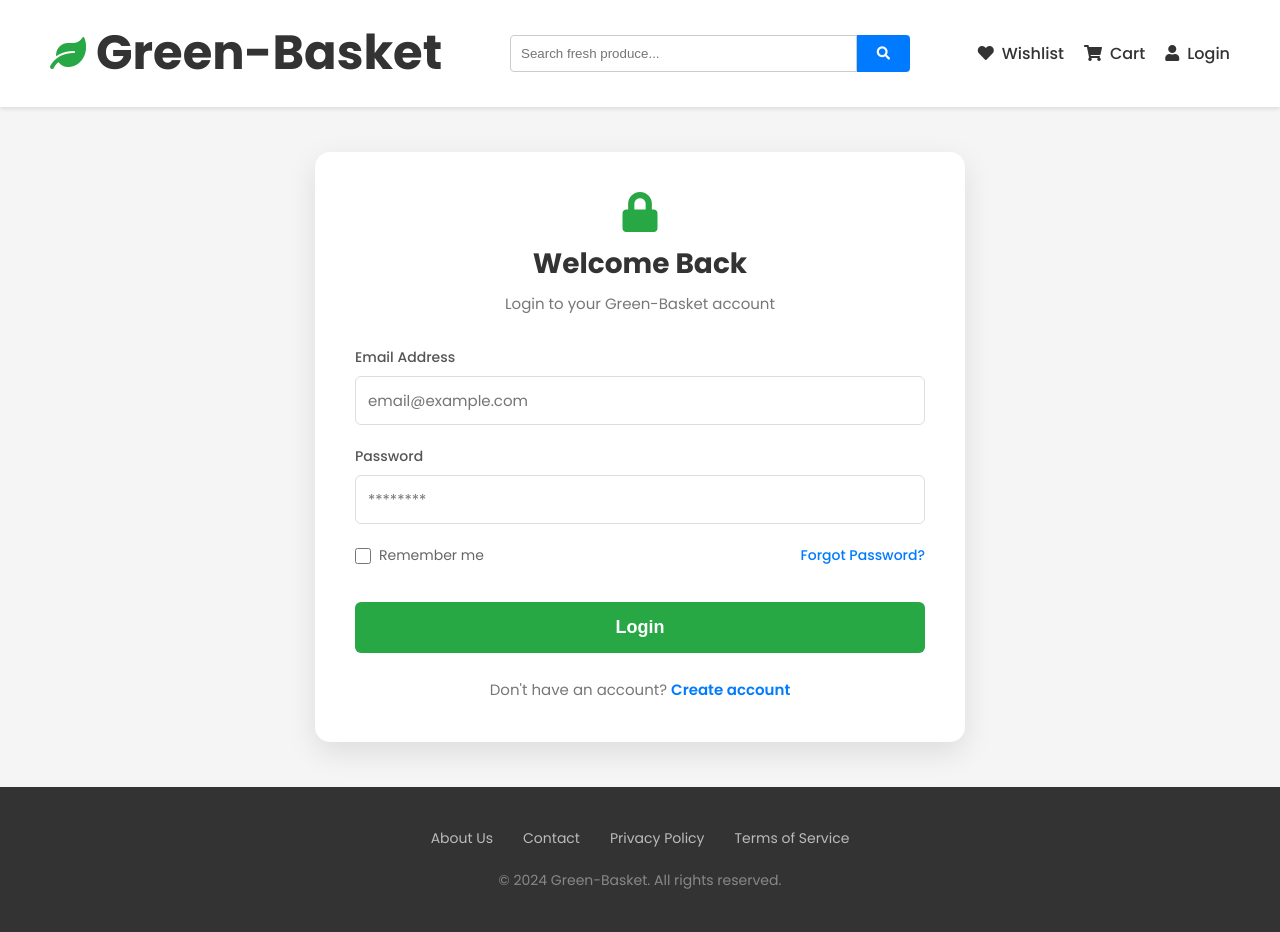
After one commit to GK-Aasish/Django-Ecommerce, a Django app: page /login/ in a window 1280 px wide. The commit adds this page. Run offline with Django 5.2, Linux system fonts and the light colour scheme.

Commit message:
Created user model and login and signup UI

```diff
--- /dev/null
+++ b/ecom/core/templates/auth/login.html
@@ -0,0 +1,57 @@
+{% extends "base.html" %}
+{% load static %}
+{% block content %}
+<div class="messages">
+    {% for message in messages %}
+        <div class="alert alert-{{ message.tags }}">
+            {{ message }}
+        </div>
+    {% endfor %}
+</div>
+<div class="auth-container">
+    <div class="auth-card">
+        <div class="auth-header">
+            <i class="fas fa-lock leaf-icon"></i>
+            <h2>Welcome Back</h2>
+            <p>Login to your Green-Basket account</p>
+        </div>
+
+        <form method="post" class="auth-form">
+            {% csrf_token %}
+
+            <!-- Email/Username Field -->
+            <div class="form-group">
+                <label for="email">Email Address</label>
+                <input type="email" id="email" name="email" placeholder="email@example.com" required>
+                {% if errors.email %}
+                    <span class="error">{{ errors.email }}</span>
+                {% endif %}
+            </div>
+
+            <!-- Password Field -->
+            <div class="form-group">
+                <label for="password">Password</label>
+                <input type="password" id="password" name="password" placeholder="********" required>
+                {% if errors.password %}
+                    <span class="error">{{ errors.password }}</span>
+                {% endif %}
+            </div>
+
+            <!-- Remember Me & Forgot Password Row -->
+            <div class="form-options">
+                <div class="remember-me">
+                    <input type="checkbox" id="remember" name="remember">
+                    <label for="remember">Remember me</label>
+                </div>
+                <a href="/forgot-password" class="forgot-link">Forgot Password?</a>
+            </div>
+
+            <button type="submit" class="btn-auth">Login</button>
+        </form>
+
+        <div class="auth-footer">
+            <p>Don't have an account? <a href="{% url "signup" %}">Create account</a></p>
+        </div>
+    </div>
+</div>
+{% endblock content %}
--- a/ecom/core/templates/base.html
+++ b/ecom/core/templates/base.html
@@ -11,6 +11,7 @@
 
     <!-- Link to static files -->
     <link rel="stylesheet" href="{% static 'src/styles.css' %}">
+    <link rel="stylesheet" href="{% static 'src/auth.css' %}">
     <link rel="stylesheet" href="{% static 'src/products.css' %}">
 
     <!-- Font Awesome CDN -->
@@ -31,7 +32,11 @@
         <div class="header-links">
             <a href="#"><i class="fas fa-heart"></i> <span>Wishlist</span></a>
             <a href="#"><i class="fas fa-shopping-cart"></i> <span>Cart</span></a>
+            {% if request.user.is_authenticated %}
             <a href="#"><i class="fas fa-user"></i> <span>Account</span></a>
+            {% else %}
+            <a href="{% url "login" %}"><i class="fas fa-user"></i><span>Login</span></a>
+            {% endif %}
         </div>
     </header>
 
--- a/ecom/core/urls.py
+++ b/ecom/core/urls.py
@@ -1,7 +1,10 @@
 from django.urls import path
 from .views.main_views import home, product_detail
+from .views.auth_views import signup_view,login_view
 
 urlpatterns = [
     path('', home, name='home'),
-    path('product-detail/', product_detail, name='product_detail')
+    path('product-detail/', product_detail, name='product_detail'),
+    path('signup/', signup_view, name='signup'),
+    path('login/', login_view, name='login'),
 ]
--- /dev/null
+++ b/ecom/core/views/auth_views.py
@@ -0,0 +1,98 @@
+from django.shortcuts import render, redirect
+from django.contrib.auth import authenticate
+from django.contrib import messages
+from ..models import MyUser
+from django.contrib.auth import login
+
+def signup_view(request):
+    if request.method == 'POST':
+        errors = {}
+        # 1. Get data from the form
+        fullname = request.POST.get('fullname')
+        email = request.POST.get('email')
+        phone = request.POST.get('phonenumber')
+        password = request.POST.get('password')
+        confirm_password = request.POST.get('confirm_password')
+        street = request.POST.get('address') # This is the 'address' input from your HTML
+        city = request.POST.get('city')
+
+        # 2.Check for empty fields and validate inputs
+        if not fullname:
+            errors['fullname'] = "Full name is required."
+
+        if not email:
+            errors['email'] = "Email is required."
+
+        if not phone:
+            errors['phonenumber'] = "Phone number is required."
+
+        if not street:
+            errors['address'] = "Address is required."
+
+        if not city:
+            errors['city'] = "City is required."
+
+        if not password:
+            errors['password'] = "Password is required."
+
+        if len(password) < 8:
+            errors['password'] = "Password must be at least 8 characters long."
+
+        if not confirm_password:
+            errors['confirm_password'] = "Please confirm your password."
+
+        # 3. Validation: Check if passwords match
+        if password != confirm_password:
+            errors['confirm_password'] = "Passwords do not match!"
+
+        # 4. THE FIX: Combine Street and City into one string
+        combined_address = f"{street}, {city}"
+
+
+        # 5. If there are errors, re-render the form with error messages
+        if errors:
+            return render(request, 'auth/signup.html', {'errors': errors, 'data': request.POST})
+
+        # 6. If no errors, create the user
+        try:
+            user = MyUser.objects.create_user(
+                email=email,
+                fullname=fullname,
+                phonenumber=phone,
+                password=password,
+                address=combined_address
+            )
+            messages.success(request, "Account created successfully! Please log in.")
+            return redirect('login')  # Redirect to login page after successful signup
+        except Exception as e:
+            messages.error(request, f"An error occurred: {str(e)}")
+            return render(request, 'auth/signup.html', {'data': request.POST})
+    else:
+        return render(request, 'auth/signup.html')
+
+def login_view(request):
+    if request.method == 'POST':
+        errors = {}
+        email = request.POST.get('email')
+        password = request.POST.get('password')
+
+        if not email:
+            errors['email'] = "Email is required."
+
+        if not password:
+            errors['password'] = "Password is required."
+
+        if errors:
+            return render(request, 'auth/login.html', {'errors': errors, 'data': request.POST})
+
+        user = authenticate(request, email=email, password=password)
+        if user is not None:
+            # Log the user in
+            login(request, user)
+            messages.success(request, "Logged in successfully!")
+            return redirect('home')  # Redirect to home page after successful login
+        else:
+            messages.error(request, "Invalid email or password.")
+            return render(request, 'auth/login.html', {'data': request.POST})
+    else:
+        return render(request, 'auth/login.html')
--- a/ecom/ecom/settings.py
+++ b/ecom/ecom/settings.py
@@ -100,6 +100,8 @@ AUTH_PASSWORD_VALIDATORS = [
     },
 ]
 
+AUTH_USER_MODEL = 'core.MyUser'
+
 
 # Internationalization
 # https://docs.djangoproject.com/en/6.0/topics/i18n/
--- /dev/null
+++ b/ecom/static/src/auth.css
@@ -0,0 +1,175 @@
+/* --- Auth Page Styles --- */
+
+.auth-container {
+    display: flex;
+    justify-content: center;
+    align-items: center;
+    min-height: 85vh;
+    padding: 40px 20px;
+    background-color: var(--background-color);
+}
+
+.auth-card {
+    background: #fff;
+    width: 100%;
+    max-width: 650px; /* Slightly wider for better spacing */
+    padding: 40px;
+    border-radius: 15px;
+    box-shadow: 0 10px 30px rgba(0, 0, 0, 0.1);
+    text-align: center;
+}
+
+.auth-header {
+    margin-bottom: 30px;
+}
+
+.leaf-icon {
+    font-size: 40px;
+    color: var(--primary-color);
+    margin-bottom: 10px;
+}
+
+.auth-card h2 {
+    font-size: 28px;
+    color: var(--text-color);
+    margin-bottom: 5px;
+}
+
+.auth-card p {
+    color: #777;
+    font-size: 15px;
+}
+
+.auth-form {
+    text-align: left;
+}
+
+.form-group {
+    margin-bottom: 20px;
+    display: flex;
+    flex-direction: column;
+    width: 100%;
+}
+
+.form-group label {
+    font-size: 14px;
+    font-weight: 500;
+    margin-bottom: 8px;
+    color: #555;
+}
+
+.form-group input {
+    width: 100%; /* Now works perfectly with border-box */
+    padding: 12px;
+    border: 1px solid #ddd;
+    border-radius: 6px;
+    font-family: 'Poppins', sans-serif;
+    font-size: 15px;
+    transition: all 0.3s ease;
+}
+
+.form-group input:focus {
+    outline: none;
+    border-color: var(--primary-color);
+    box-shadow: 0 0 0 3px rgba(40, 167, 69, 0.1);
+}
+
+/* FIX: Prevent inputs from going outside */
+.form-row {
+    display: grid;
+    /* minmax(0, 1fr) forces the browser to allow the column to be smaller than the input's default size */
+    grid-template-columns: repeat(2, minmax(0, 1fr));
+    gap: 20px;
+    width: 100%;
+    margin-bottom: 20px;
+}
+
+.btn-auth {
+    width: 100%;
+    padding: 15px;
+    background-color: var(--primary-color);
+    color: white;
+    border: none;
+    border-radius: 6px;
+    font-size: 18px;
+    font-weight: 600;
+    cursor: pointer;
+    transition: background 0.3s ease;
+    margin-top: 10px;
+}
+
+.btn-auth:hover {
+    background-color: #218838;
+}
+
+.auth-footer {
+    margin-top: 25px;
+    text-align: center;
+    font-size: 14px;
+    color: #666;
+}
+
+.auth-footer a {
+    color: var(--secondary-color);
+    text-decoration: none;
+    font-weight: 600;
+}
+
+.auth-footer a:hover {
+    text-decoration: underline;
+}
+
+/* --- Responsive Design --- */
+
+@media (max-width: 600px) {
+    .form-row {
+        grid-template-columns: 1fr; /* Stack inputs on mobile */
+        gap: 0;
+    }
+
+    .auth-card {
+        padding: 25px;
+    }
+}
+
+
+/* Additional styles specifically for Login options */
+.form-options {
+    display: flex;
+    justify-content: space-between;
+    align-items: center;
+    margin-bottom: 25px;
+    font-size: 14px;
+}
+
+.remember-me {
+    display: flex;
+    align-items: center;
+    gap: 8px;
+    cursor: pointer;
+}
+
+.remember-me input[type="checkbox"] {
+    width: 16px;
+    height: 16px;
+    cursor: pointer;
+    accent-color: var(--primary-color); /* Makes checkbox green */
+}
+
+.remember-me label {
+    cursor: pointer;
+    color: #666;
+    margin-bottom: 0; /* Remove the margin from .form-group label */
+}
+
+.forgot-link {
+    color: var(--secondary-color);
+    text-decoration: none;
+    font-weight: 500;
+    transition: color 0.3s ease;
+}
+
+.forgot-link:hover {
+    text-decoration: underline;
+    color: var(--primary-color);
+}
```
Also changed, not shown: ecom/core/models.py (+83 -1 lines), ecom/core/templates/auth/signup.html (added, +84 -0 lines), ecom/core/migrations/0001_initial.py (added), ecom/core/migrations/0002_remove_myuser_city_myuser_address.py (added), ecom/db.sqlite3.
